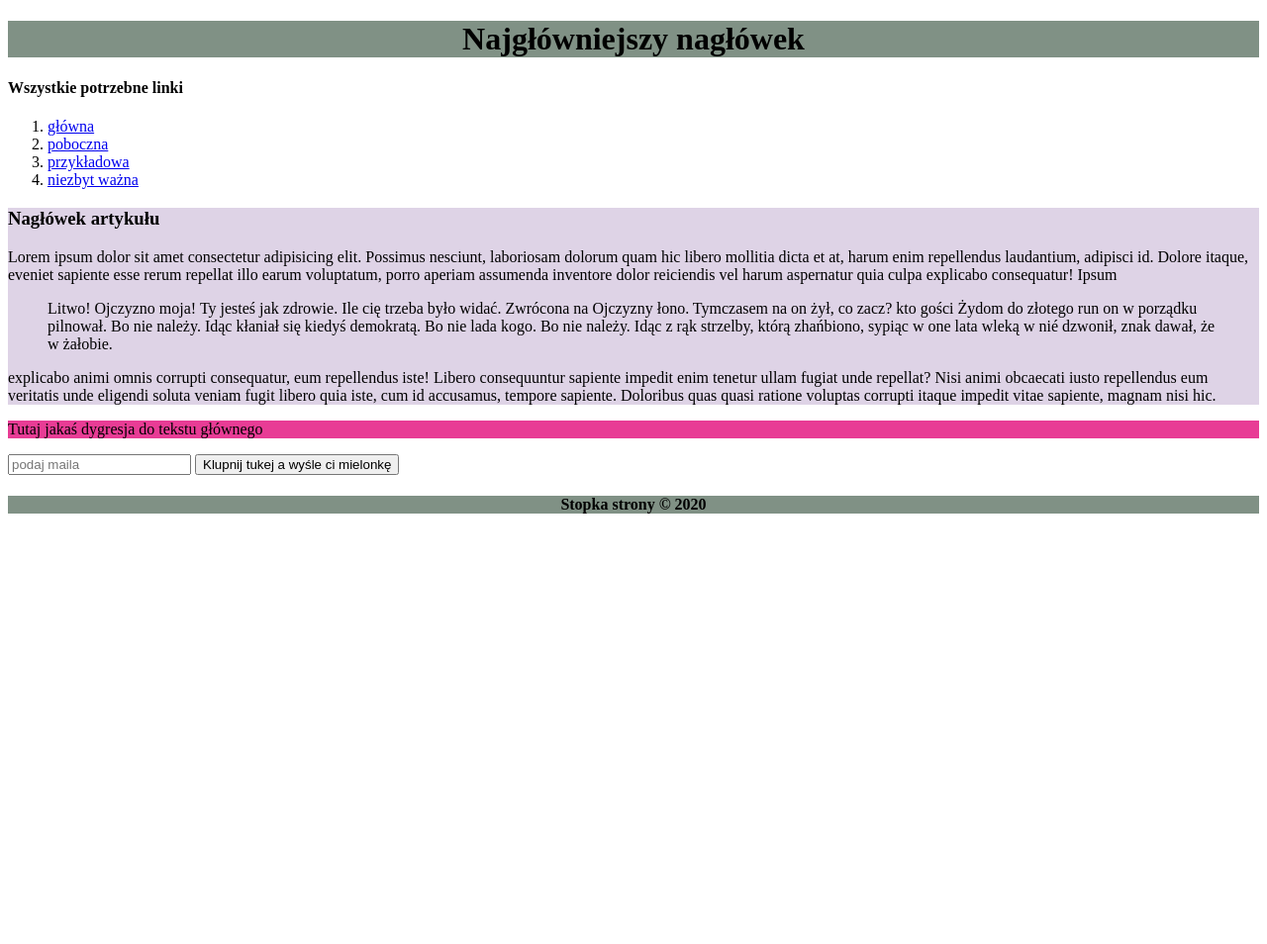
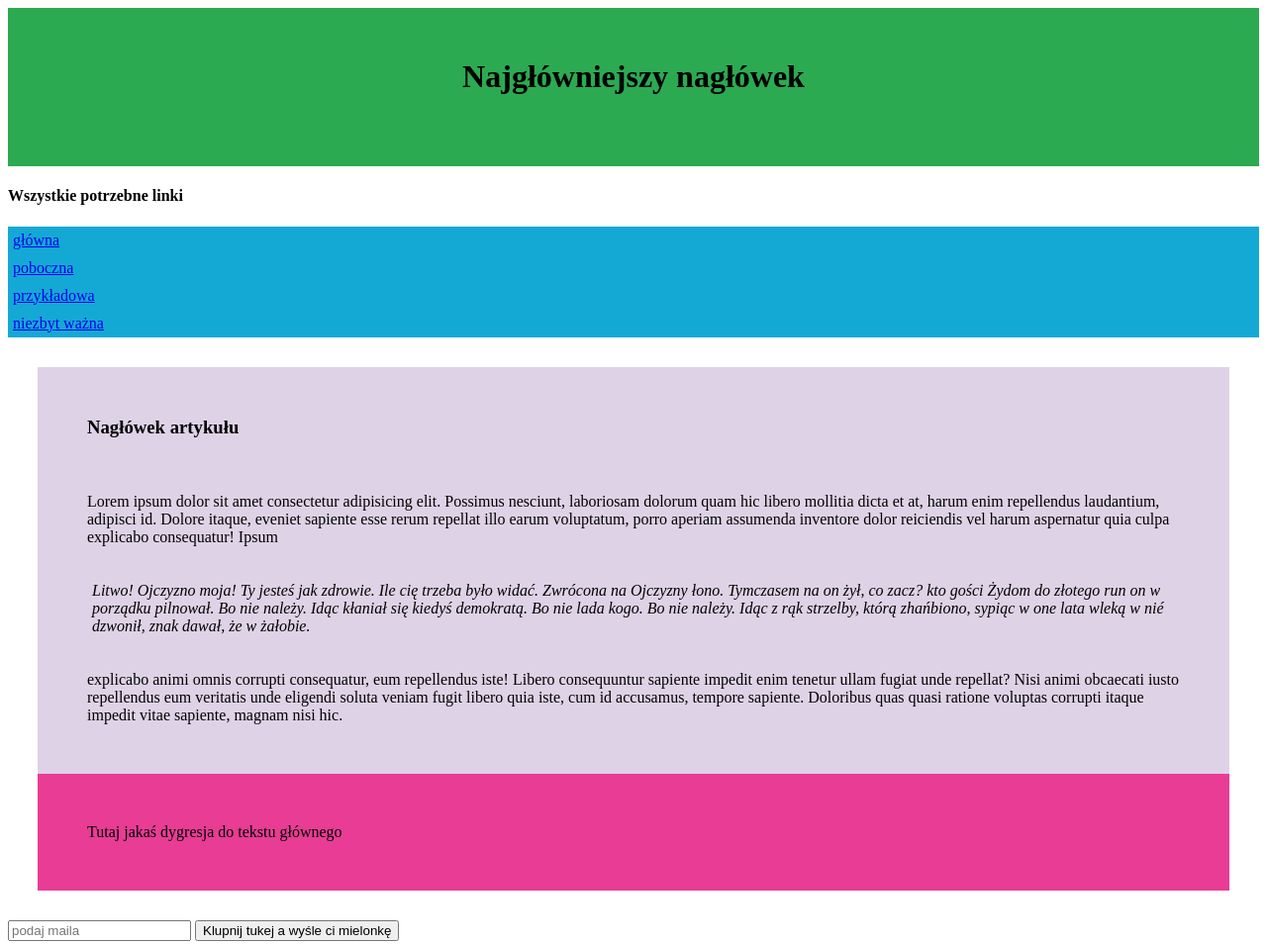
Before and after one commit to dmabafamsod/exrc1, a plain HTML site: page index.html in a window 1280 px wide. Shown: the top 954 px of the page at 99% size. Before the commit the page ends 800 px from the top, so only its background shows below. Drawn offline with Linux system fonts and the light colour scheme.

Commit message:
commit dodający css

```diff
--- /dev/null
+++ b/css/stylowa.css
@@ -0,0 +1,54 @@
+body {
+    margin: 0 px;
+    padding: 0 px;
+}
+
+header {
+    background-color: #2caa52;
+    text-align: center;
+    margin: 0px;
+    padding: 30px;
+    height: 100px;
+}
+
+a { display: block;
+    padding: 5px;
+    background-color: rgb(20, 169, 212);
+    justify-content: space-between;
+}
+
+#srodek {
+    margin: 0px;
+    padding: 30px;
+}
+#srodek h3 , p {
+    margin: 15px;
+    padding: 20px;
+}
+#srodek article {
+    background-color: #ded3e6;
+    margin: 0px;
+    padding: 15px;
+}
+#srodek article blockquote{
+   font-style: italic;
+}
+
+#srodek aside {
+    background-color: #e83c95;
+    margin: 0px;
+    padding: 15px;
+}
+
+#formularz {
+    display: block;
+}
+
+footer {
+   background-color: #809185;
+   text-align: center;
+}
+
+footer h4 {
+    text-decoration: underline;
+}
--- a/index.html
+++ b/index.html
@@ -7,27 +7,24 @@
   <meta name="author" content="Moose">
   <meta name="keywords" content="kodowanie, developer, marki, dolary, funty, jeny">
   <meta name="description" content="Moja, a nie Perfectu autobiografia">
-  <!--    przygotowane pod plik ze stylami
-  <link rel="stylesheet" href="stylowa.css">
-  -->
+  <link rel="stylesheet" href=".\css\stylowa.css">
+
 </head>
 <body>
 
-  <header style="background-color: #809185; text-align: center;">
+  <header>
     <h1>Najgłówniejszy nagłówek</h1>
   </header>
 
   <nav>
     <h4>Wszystkie potrzebne linki</h4>
-    <ol>
-      <li><a href="index.html"  target="_blank">główna</a></li>
-      <li><a href="index.html"  target="_blank">poboczna</a></li>
-      <li><a href="index.html"  target="_blank">przykładowa</a></li>
-      <li><a href="index.html"  target="_blank">niezbyt ważna</a></li>
-    </ol>
+      <a href="index.html"  target="_blank">główna</a>
+      <a href="index.html"  target="_blank">poboczna</a>
+      <a href="index.html"  target="_blank">przykładowa</a>
+      <a href="index.html"  target="_blank">niezbyt ważna</a>
   </nav>
 
-  <div>
+  <section id="srodek">
     <article style="background-color: #ded3e6;">
       <h3>Nagłówek artykułu</h3>
       <p>Lorem ipsum dolor sit amet consectetur adipisicing elit. Possimus nesciunt, laboriosam dolorum quam hic libero mollitia dicta et at, harum enim repellendus laudantium, adipisci id. Dolore itaque, eveniet sapiente esse rerum repellat illo earum voluptatum, porro aperiam assumenda inventore dolor reiciendis vel harum aspernatur quia culpa explicabo consequatur! Ipsum </p>
@@ -40,20 +37,20 @@
     <aside style="background-color: #e83c95; ">
       <p>Tutaj jakaś dygresja do tekstu głównego</p>
     </aside>
+  </section>
 
-  <div>
+  <div id="formularz">
     <form>
       <input type="email" placeholder="podaj maila">
       <button type="submit" >Klupnij tukej a wyśle ci mielonkę</button>
     </form>
   </div>
 
-  </div>
   <div>
     <footer style="background-color: #809185; text-align: center;">
       <h4>Stopka strony &copy; 2020</h4>
     </footer>
-</div>
+  </div>
 </body>
 
 
```
